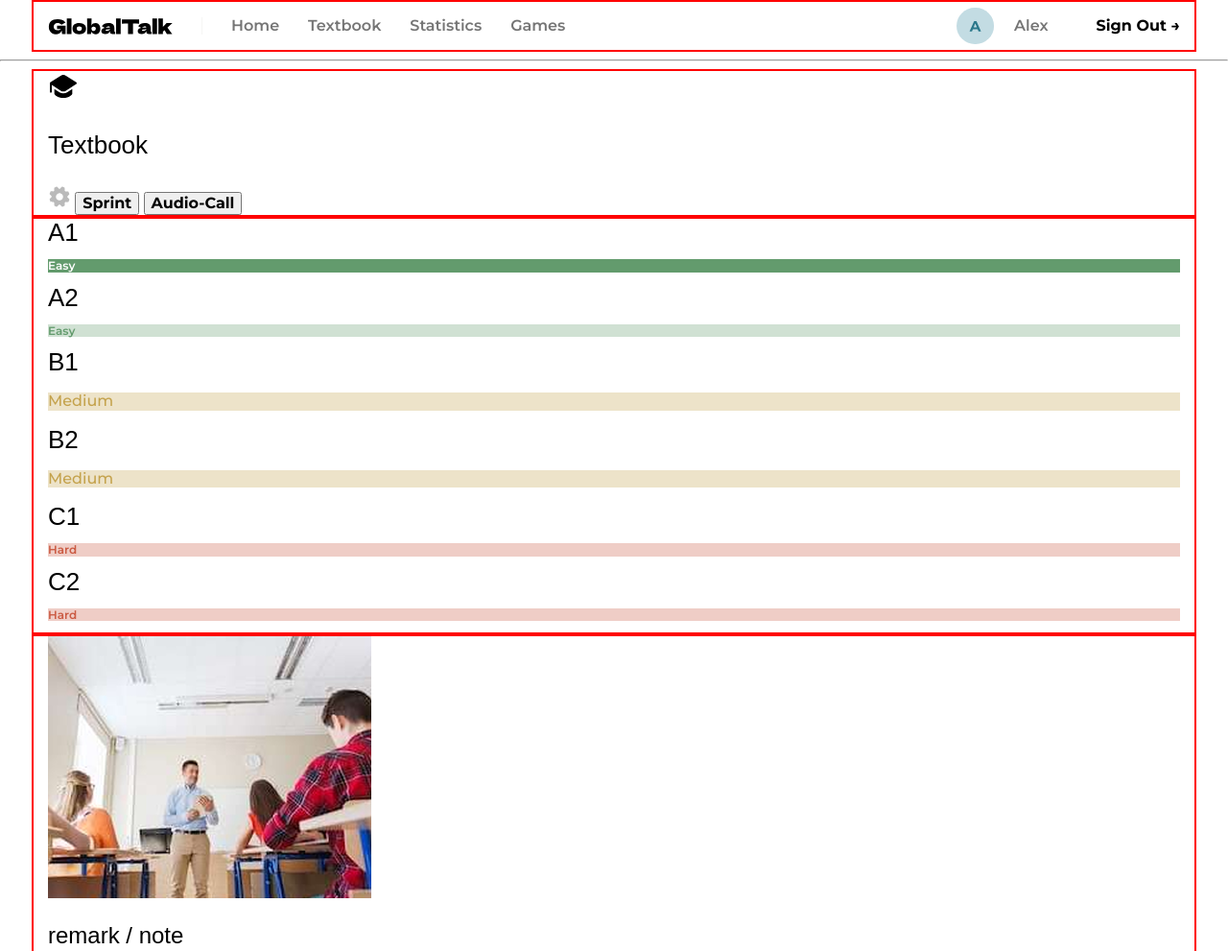
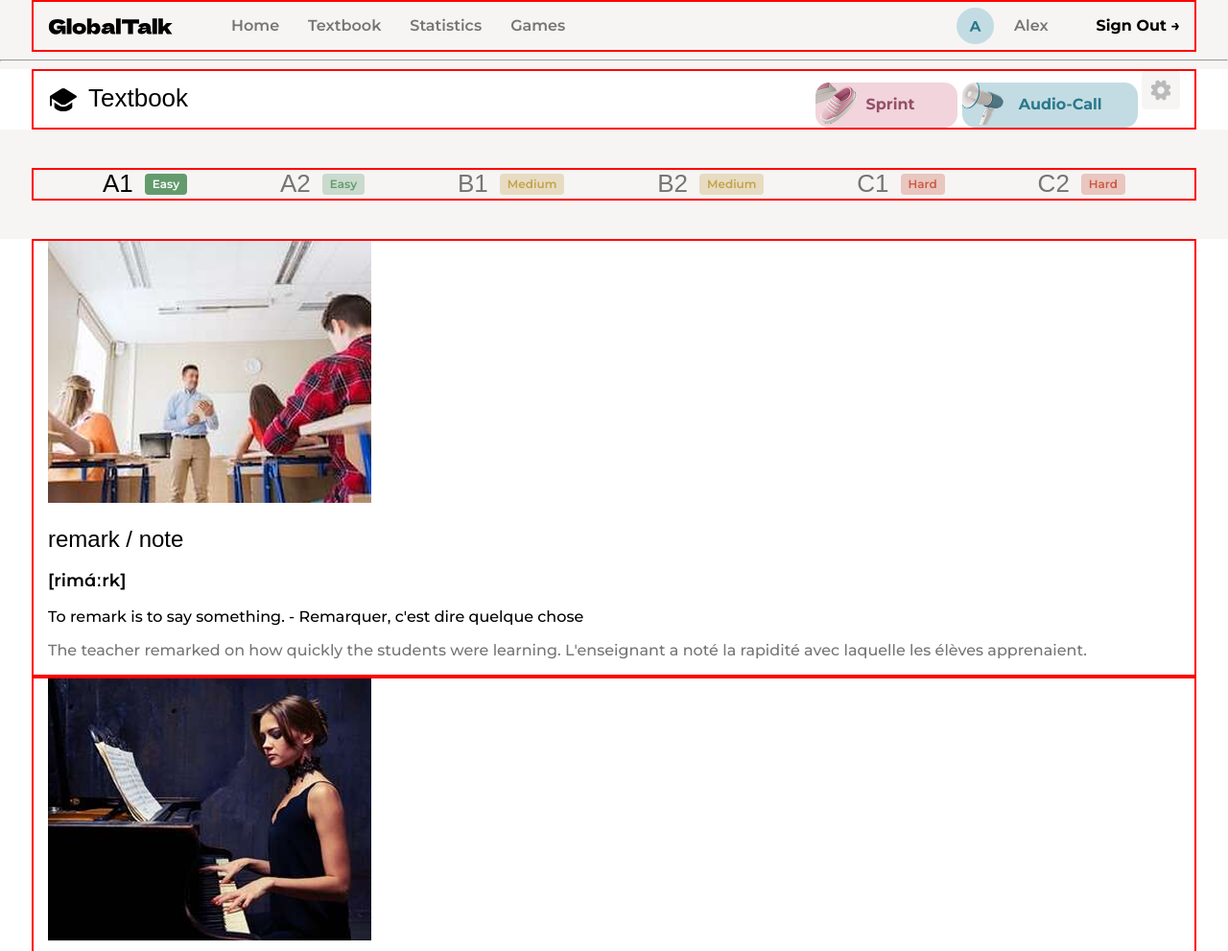
Before and after one commit to Polymer-505/E-Learning, a plain HTML site: page textbook.html in a window 1280 px wide. Shown: the top 991 px of the page at 96% size. Drawn offline with nearby package versions, Linux system fonts and the light colour scheme; a web font is replaced by a local one.

Commit message:
textbook update

```diff
--- a/css/style2.css
+++ b/css/style2.css
@@ -26,6 +26,7 @@
     --dark-gray: #757575;
     --light-gray: #F6F5F4;
     --black: #000000;
+    --white: #FFFFFF;
     --dark-cyan: #2B788B;
     --light-cyan: #C3DCE3;
     --dark-pink: #945069;
@@ -51,6 +52,7 @@ a {
 
 body {
     font-family: 'Montserrat', sans-serif;
+    background-color: var(--light-gray);
 }
 
 .nav-site2-name,
@@ -116,8 +118,53 @@ body {
 }
 
 /* Main */
+.nav-site2 {
+    background-color: var(--white);
+}
+
+.nav-site2-wrap {
+    display: flex;
+    justify-content: space-between;
+    align-items: center;
+}
+
+.nav-site2-texbook {
+    display: flex;
+}
+
 .nav-site2-name {
     font-size: 26px;
+    margin-left: 10px;
+    margin-top: 0px;
+    margin-bottom: 0px;
+}
+
+.nav-site2-game1 {
+    background-color: var(--light-pink);
+    color: var(--dark-pink);
+    background-image: url('../images/textbook/trainers_for_button.png');
+    background-repeat: no-repeat;
+    background-position: left top;
+    border-width: 0px;
+    border-radius: 14px;
+    padding-top: 14px;
+    padding-bottom: 14px;
+    padding-left: 53px;
+    padding-right: 45px;
+}
+
+.nav-site2-game2 {
+    background-color: var(--light-cyan);
+    color: var(--dark-cyan);
+    background-image: url('../images/textbook/loudspeaker_for_button.png');
+    background-repeat: no-repeat;
+    background-position: left top;
+    border-width: 0px;
+    border-radius: 14px;
+    padding-top: 14px;
+    padding-bottom: 14px;
+    padding-left: 59px;
+    padding-right: 37px;
 }
 
 .nav-site2-game1,
@@ -126,13 +173,47 @@ body {
     font-weight: 700;
 }
 
-.nav-site3-level1,
+.nav-site2-settings {
+    background-color: var(--light-gray);
+    border: 0px solid var(--light-gray);
+    padding: 8px;
+    border-radius: 4px;
+}
+
+.nav-site3 {
+    margin-top: 40px;
+    margin-bottom: 40px;
+}
+
+.nav-site3-wrap {
+    display: flex;
+    justify-content: space-evenly;
+    gap: 40px;
+}
+
+.nav-site3-part1,
+.nav-site3-part2,
+.nav-site3-part3,
+.nav-site3-part4,
+.nav-site3-part5,
+.nav-site3-part6 {
+    display: flex;
+    flex-direction: row;
+    align-items: center;
+}
+
+.nav-site3-level1 {
+    color: var(--black);
+
+    font-size: 26px;
+}
+
 .nav-site3-level2,
 .nav-site3-level3,
 .nav-site3-level4,
 .nav-site3-level5,
 .nav-site3-level6 {
-    color: var(--black);
+    color: var(--dark-gray);
 
     font-size: 26px;
 }
@@ -140,28 +221,60 @@ body {
 .nav-site3-difucult {
     background-color: var(--green);
     color: white;
+    border: 0px solid var(--green);
+    border-radius: 4px;
+    padding-left: 8px;
+    padding-right: 8px;
+    padding-top: 4px;
+    padding-bottom: 4px;
 }
 
 .nav-site3-difucult1 {
     background-color: var(--light-green);
     color: var(--green);
+    border: 0px solid var(--light-green);
+    border-radius: 4px;
+    padding-left: 8px;
+    padding-right: 8px;
+    padding-top: 4px;
+    padding-bottom: 4px;
 }
 
 .nav-site3-difucult2 {
     background-color: var(--light-yellow);
     color: var(--dark-yellow);
+    border: 0px solid var(--light-yellow);
+    border-radius: 4px;
+    padding-left: 8px;
+    padding-right: 8px;
+    padding-top: 4px;
+    padding-bottom: 4px;
 }
 
 .nav-site3-difucult3 {
     background-color: var(--light-red);
     color: var(--dark-red);
+    border: 0px solid var(--light-red);
+    border-radius: 4px;
+    padding-left: 8px;
+    padding-right: 8px;
+    padding-top: 4px;
+    padding-bottom: 4px;
 }
 
 .nav-site3-difucult,
 .nav-site3-difucult1,
+.nav-site3-difucult2,
 .nav-site3-difucult3 {
     font-size: 12px;
     font-weight: 600;
+    margin-left: 12px;
+    margin-top: 0px;
+    margin-bottom: 0px;
+}
+
+.word-card {
+    background-color: var(--white);
 }
 
 .word-card-transcription {
@@ -226,12 +339,12 @@ body {
     margin-bottom: 20px;
 }
 
-.nav-site2 {
+.nav-site4 {
     display: flex;
     gap: 30px;
 }
 
-.nav-link-site2 {
+.nav-link-site4 {
     font-weight: 600;
     font-size: 14px;
 
--- a/textbook.html
+++ b/textbook.html
@@ -29,16 +29,20 @@
     <hr>
     <main>
         <nav class="nav-site2">
-            <div class="container">
-                <img class="nav-site2-img" src="./images/textbook/academiс-cap.svg" alt="" width="32px">
-                <h3 class="nav-site2-name">Textbook</h3>
-                <img class="nav-site2-settings" src="./images/textbook/settings-icon.svg" alt="" width="24px">
-                <button class="nav-site2-game1">Sprint</button>
-                <button class="nav-site2-game2">Audio-Call</button>
+            <div class="container nav-site2-wrap">
+                <section class="nav-site2-texbook">
+                    <img class="nav-site2-img" src="./images/textbook/academiс-cap.svg" alt="" width="32px">
+                    <h3 class="nav-site2-name">Textbook</h3>
+                </section>
+                <section class="nav-site2-button">
+                    <button class="nav-site2-game1">Sprint</button>
+                    <button class="nav-site2-game2">Audio-Call</button>
+                    <img class="nav-site2-settings" src="./images/textbook/settings-icon.svg" alt="" width="24px">
+                </section>
             </div>
         </nav>
         <nav class="nav-site3">
-            <div class="container">
+            <div class="container nav-site3-wrap">
                 <section class="nav-site3-part1">
                     <a class="nav-site3-level1" href="#">A1</a>
                     <p class="nav-site3-difucult">Easy</p>
@@ -133,12 +137,12 @@
         <section class="footer">
             <div class="container">
                 <section class="nav-link-footer">
-                    <nav class="nav-site2">
-                        <a class="nav-link-site2" href="index.html">Home</a>
-                        <a class="nav-link-site2" href="textbook.html">Textbook</a>
-                        <a class="nav-link-site2" href="#">Statistics</a>
-                        <a class="nav-link-site2" href="#">Sprint</a>
-                        <a class="nav-link-site2" href="#">Audio-call</a>
+                    <nav class="nav-site4">
+                        <a class="nav-link-site4" href="index.html">Home</a>
+                        <a class="nav-link-site4" href="textbook.html">Textbook</a>
+                        <a class="nav-link-site4" href="#">Statistics</a>
+                        <a class="nav-link-site4" href="#">Sprint</a>
+                        <a class="nav-link-site4" href="#">Audio-call</a>
                     </nav>
                     <nav class="nav-author">
                         <a class="nav-link-author" href="#">Alex</a>
```
Also changed, not shown: images/textbook/loudspeaker_for_button.png (added), images/textbook/trainers_for_button.png (added).
